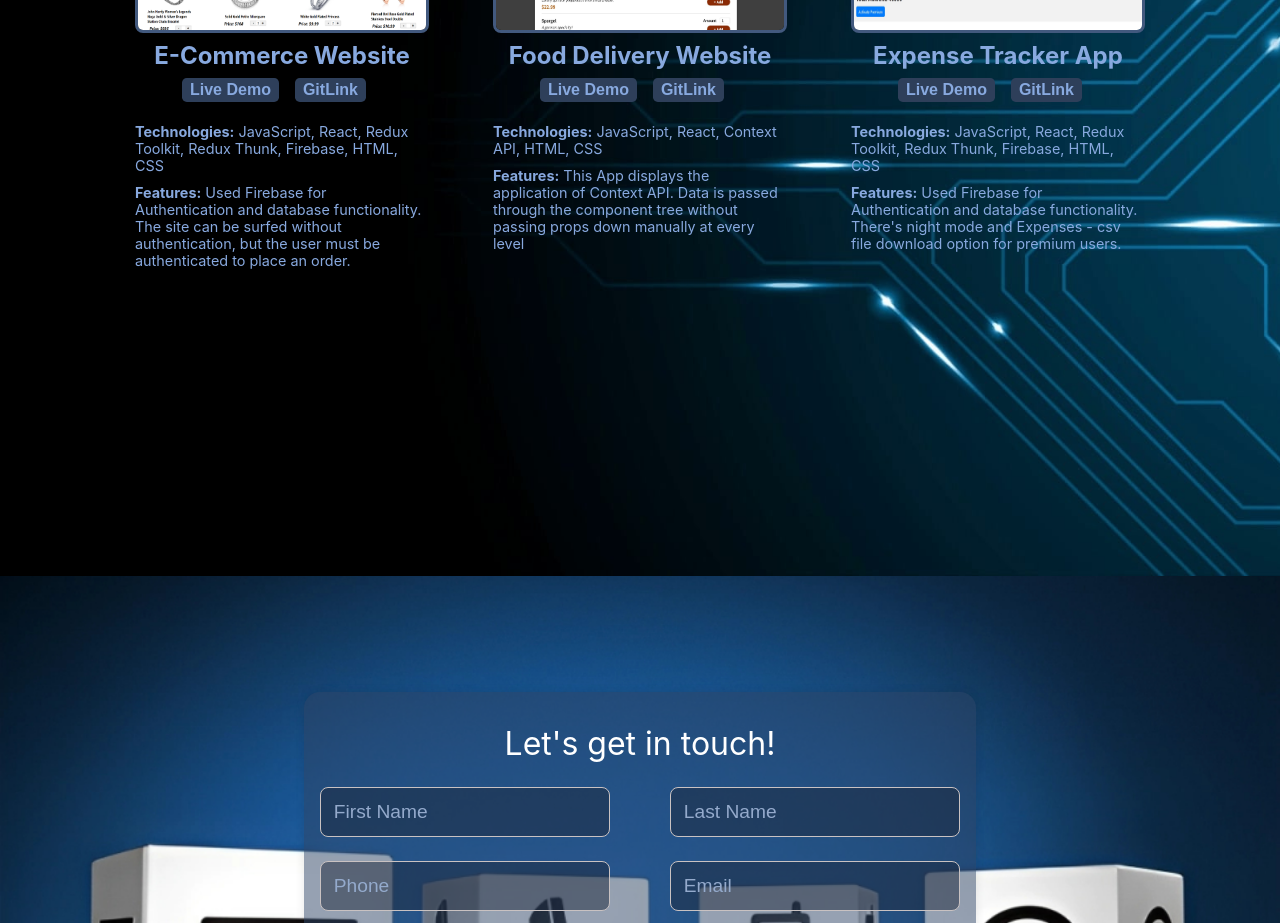
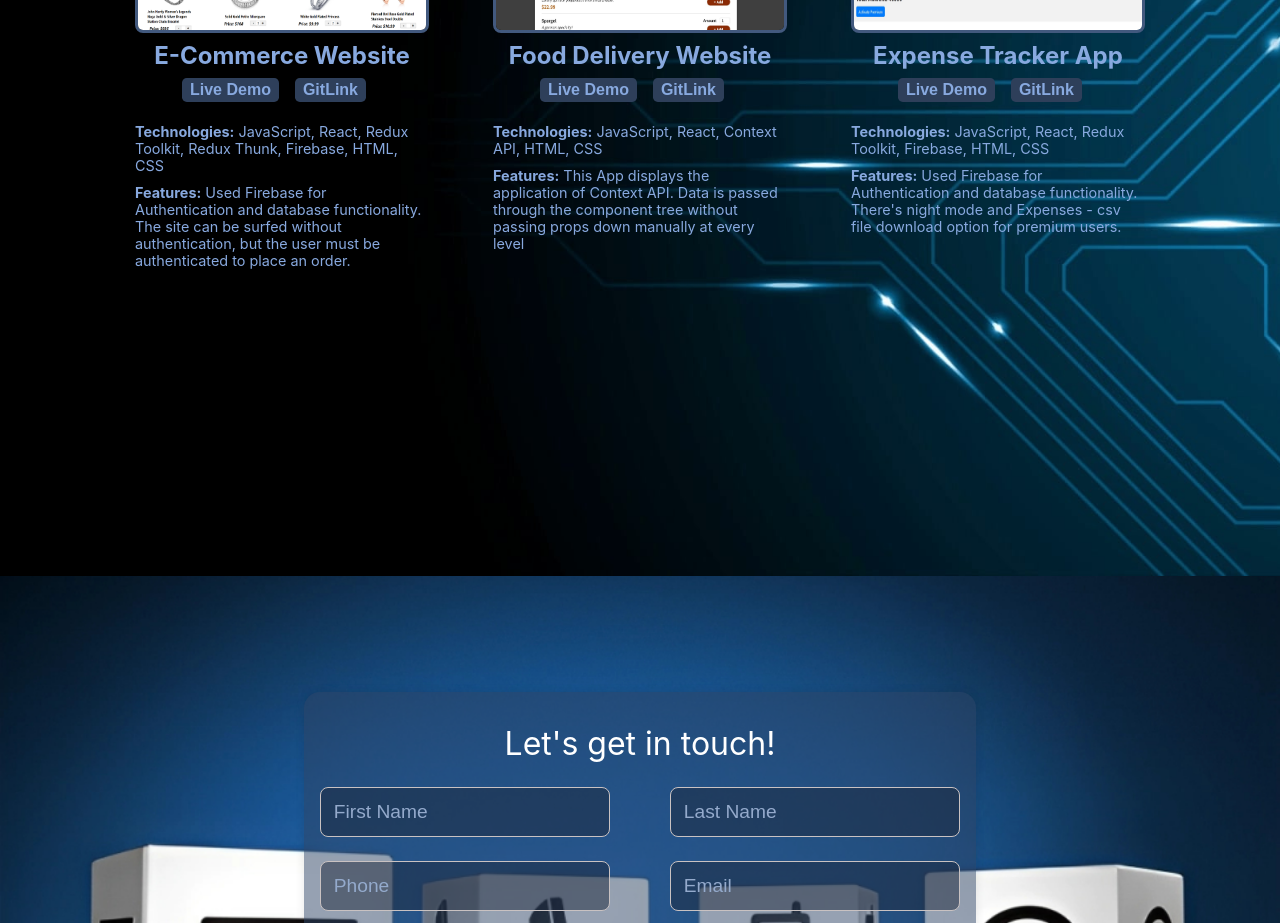
Before and after one commit to MrCyberlord/Portfolio, a React (Create React App) app: page / in a window 1280 px wide. Shown: the part 2720-3643 px from the top of the page. Built offline with nearby package versions, Linux system fonts and the light colour scheme.

Commit message:
Edited  descriptions to projects

```diff
--- a/src/components/projects/Projects.js
+++ b/src/components/projects/Projects.js
@@ -28,8 +28,7 @@ const Projects = () => {
       image: "/ProjectImages/ExpenseTracker.jpg",
       demoLink: "https://stirring-axolotl-b60d7c.netlify.app/",
       githubLink: "https://github.com/MrCyberlord/ExpenseTracker",
-      technologies:
-        "JavaScript, React, Redux Toolkit, Redux Thunk, Firebase, HTML, CSS",
+      technologies: "JavaScript, React, Redux Toolkit, Firebase, HTML, CSS",
       features:
         "Used Firebase for Authentication and database functionality. There's night mode and Expenses - csv file download option for premium users.",
     },
```
